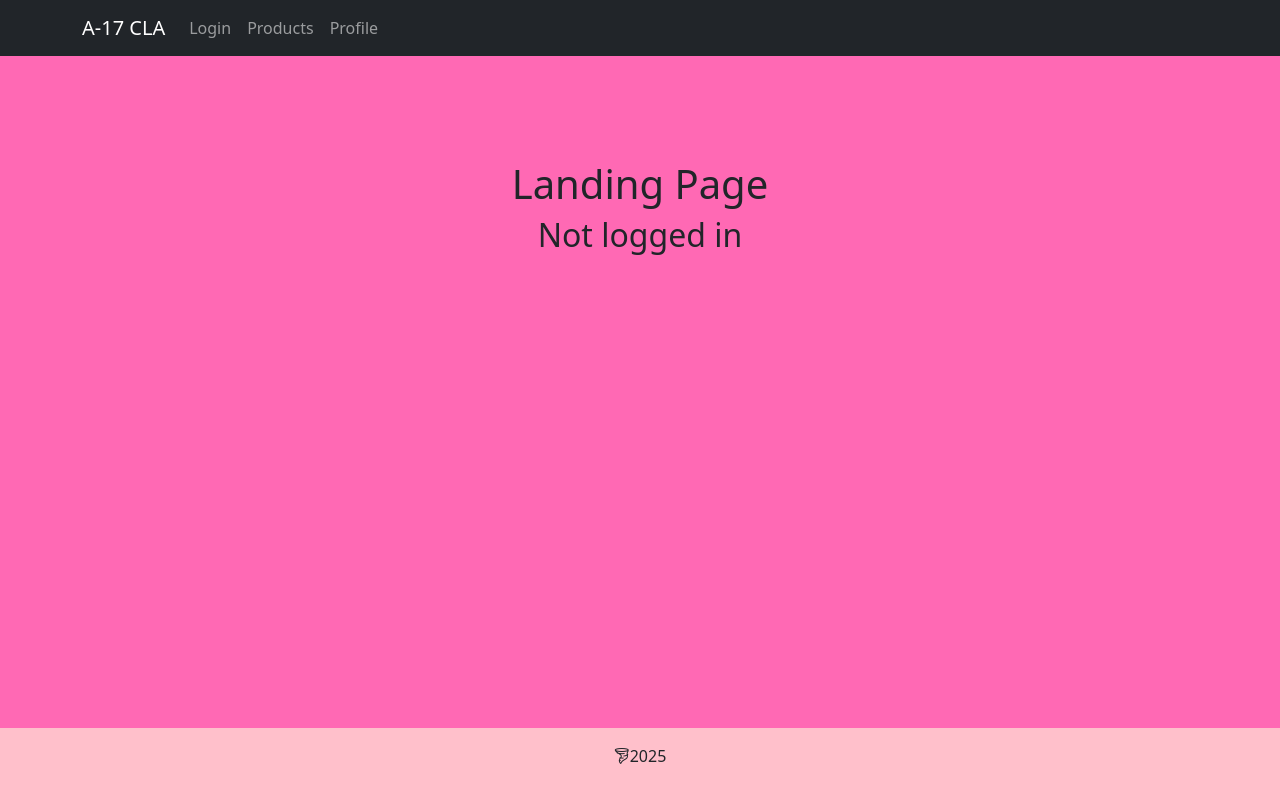
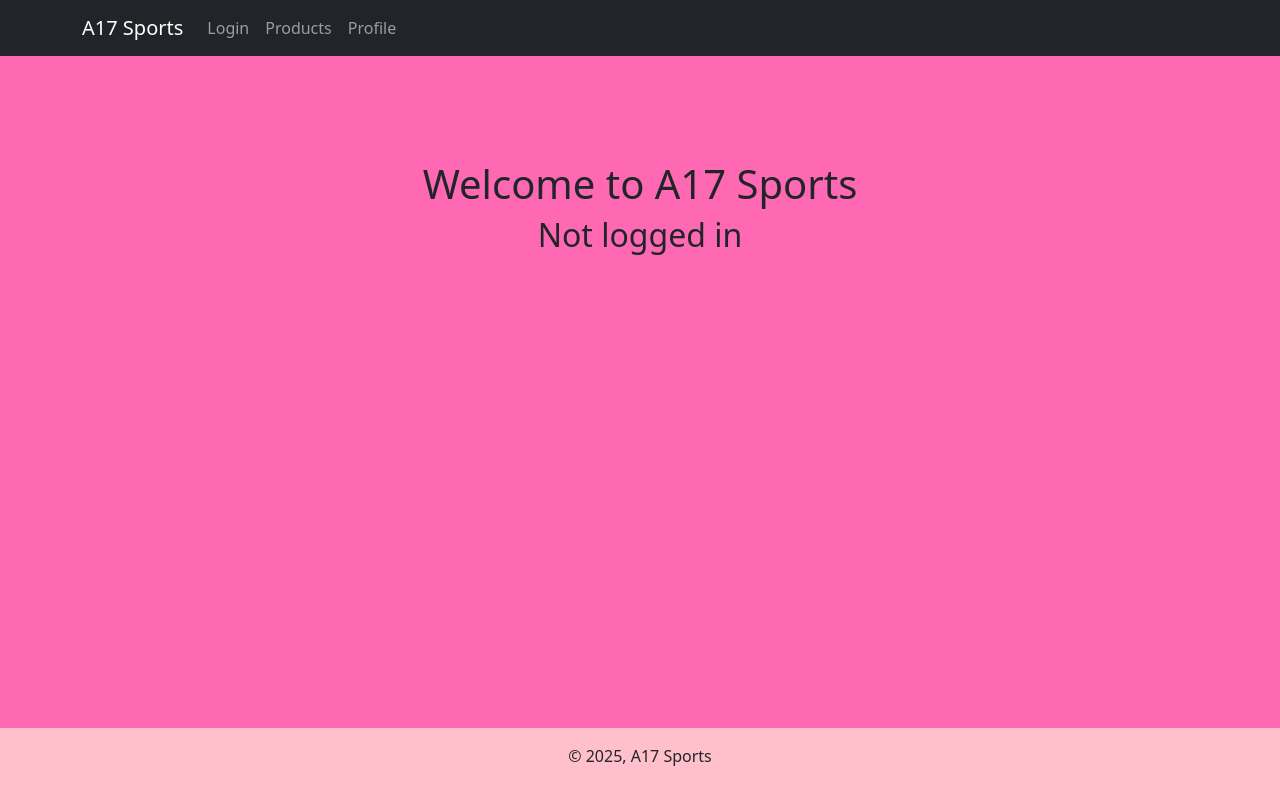
Before and after one commit to k4rstm4n/sports-lending-app, a Django app: page / in a window 1280 px wide. Run offline with Django 5.2, Linux system fonts and the light colour scheme; some libraries are stand-ins or nearby versions.

Commit message:
html changes

```diff
--- a/templates/base.html
+++ b/templates/base.html
@@ -4,7 +4,7 @@
 <head>
     <meta charset="UTF-8">
     <meta name="viewport" content="width=device-width, initial-scale=1.0">
-    <title>Django Practice app</title>
+    <title>A17 Sports &#x26BD</title>
 
     {% load django_bootstrap5 %}
     {% bootstrap_css %}
@@ -43,8 +43,9 @@
 <body>
     <nav class="navbar navbar-expand-lg navbar-dark bg-dark">
         <div class="container">
-            <a class="navbar-brand" href="{% url 'index' %}">A-17 CLA</a>
-            <button class="navbar-toggler" type="button" data-bs-toggle="collapse" data-bs-target="#navbarNav" aria-controls="navbarNav" aria-expanded="false" aria-label="Toggle navigation">
+            <a class="navbar-brand" href="{% url 'index' %}">A17 Sports</a>
+            <button class="navbar-toggler" type="button" data-bs-toggle="collapse" data-bs-target="#navbarNav"
+                aria-controls="navbarNav" aria-expanded="false" aria-label="Toggle navigation">
                 <span class="navbar-toggler-icon"></span>
             </button>
             <div class="collapse navbar-collapse" id="navbarNav">
@@ -70,7 +71,7 @@
     </main>
 
     <footer class="text-center">
-        <p> <i class="bi-tornado"></i>2025</p>
+        <p> &copy; 2025, A17 Sports</p>
     </footer>
 </body>
 
--- a/templates/index.html
+++ b/templates/index.html
@@ -2,7 +2,7 @@
 
 {% block content %}
 <div>
-    <h1>Landing Page</h1>
+    <h1>Welcome to A17 Sports</h1>
     <h2>Not logged in</h2>
 </div>
 {% endblock content %}
```
